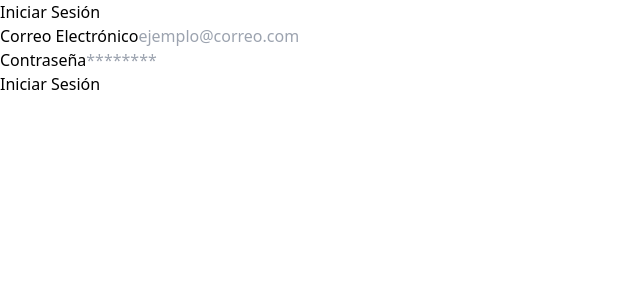
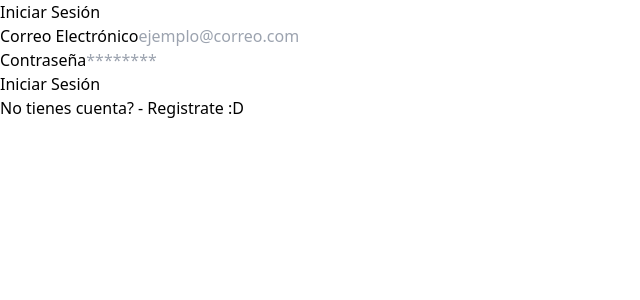
Before and after one commit to Andy117/appMiTienditaOnline-Front, a React (Vite) app: page / in a window 1280 px wide. Shown: the top 300 px of the page, without its empty margins (0-640 px from the left). Built offline with nearby package versions, Linux system fonts and the light colour scheme.

Commit message:
Integracion del registro de usuarios al login

```diff
--- a/src/pages/LoginPage.jsx
+++ b/src/pages/LoginPage.jsx
@@ -1,14 +1,13 @@
-import React from "react"
+import React, { useState } from "react"
 import { useAuth } from "../context/AuthContext"
 import LoginForm from "../components/LoginForm"
-import axios from "axios"
+import RegisterForm from "../components/RegisterForm"
 import { useNavigate } from "react-router-dom"
 import authService from "../services/authService"
 
 const decodeBase64 = (str) => {
-    // Replace characters for Base64 decoding
+
     str = str.replace(/-/g, '+').replace(/_/g, '/');
-    // Add padding if necessary
     while (str.length % 4) {
         str += '=';
     }
@@ -16,6 +15,7 @@ const decodeBase64 = (str) => {
 };
 
 const Login = () => {
+    const [showRegister, setShowRegister] = useState(null)
     const { login } = useAuth()
     const navigate = useNavigate()
 
@@ -28,16 +28,33 @@ const Login = () => {
 
             const decodedToken = decodeBase64(token.split('.')[1])
             console.log(decodedToken)
-            navigate(decodedToken.rol_id === 1 ? '/operador' : '/cliente')
+            navigate(decodedToken.rol_id === 1 ? '/inicio' : '/cliente')
         } catch (error) {
             console.error('Error al iniciar sesion...', error.response?.data?.message || 'Ocurrio un error...')
             alert('Credenciales incorrectas o problemas en el servidor.')
         }
     }
 
+    const handleRegistrationSuccess = () => {
+        setShowRegister(false)
+        alert('Registro exitoso. Ahora puedes iniciar sesion.')
+    }
+
     return (
         <div className="min-h-screen flex items-center justify-center bg-gray-100">
-            <LoginForm onSubmit={handleSubmit}/>
+            <div className="w-full max-w-lg">
+                {showRegister ? (
+                    <RegisterForm onSuccess={handleRegistrationSuccess}
+                        textBottom={showRegister ? 'Ya tienes cuenta? Inicia sesion' : 'No tienes cuenta? - Registrate :D'}
+                        onClick={() => setShowRegister(!showRegister)}
+                    />
+                ) : (
+                    <LoginForm onSubmit={handleSubmit}
+                        textBottom={showRegister ? 'Ya tienes cuenta? Inicia sesion' : 'No tienes cuenta? - Registrate :D'}
+                        onClick={() => setShowRegister(!showRegister)}
+                    />
+                )}
+            </div>
         </div>
     )
 }
```
